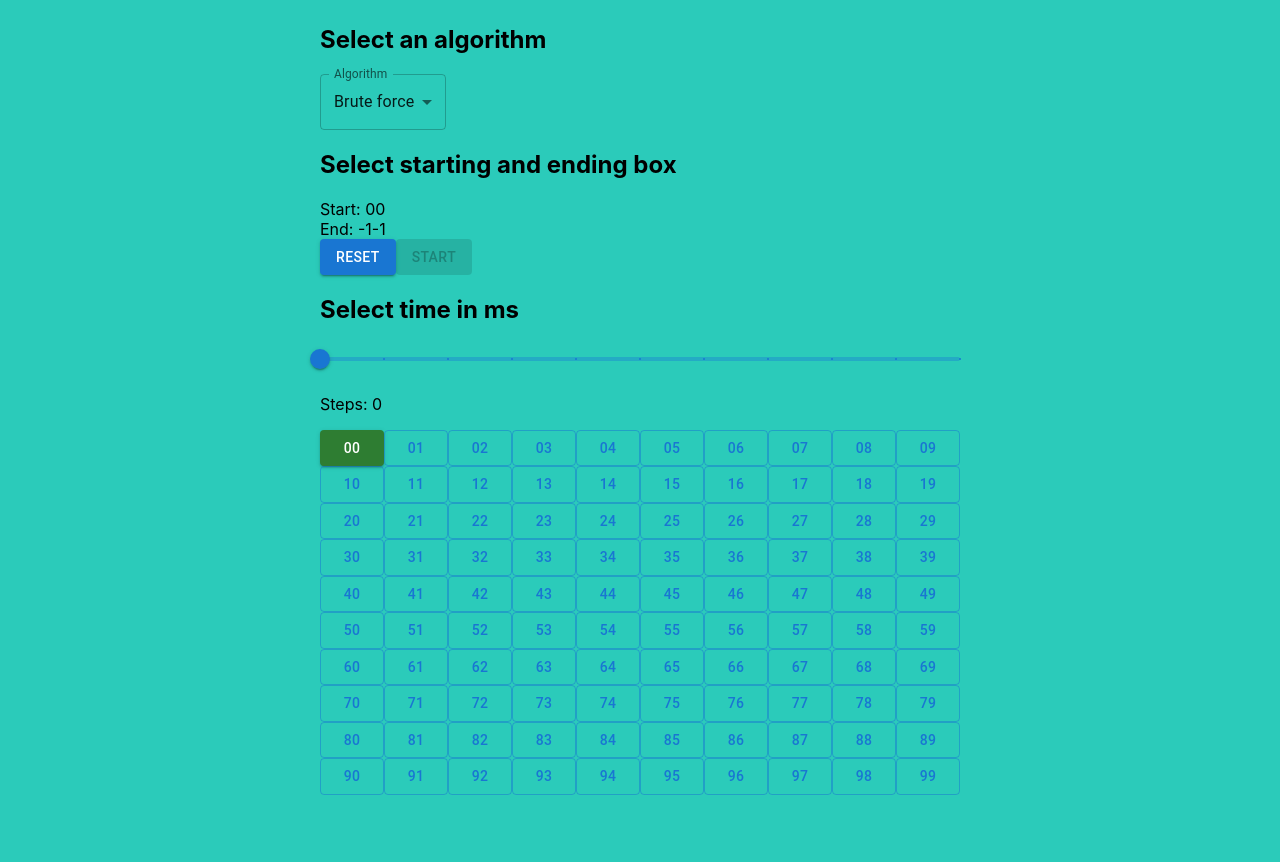
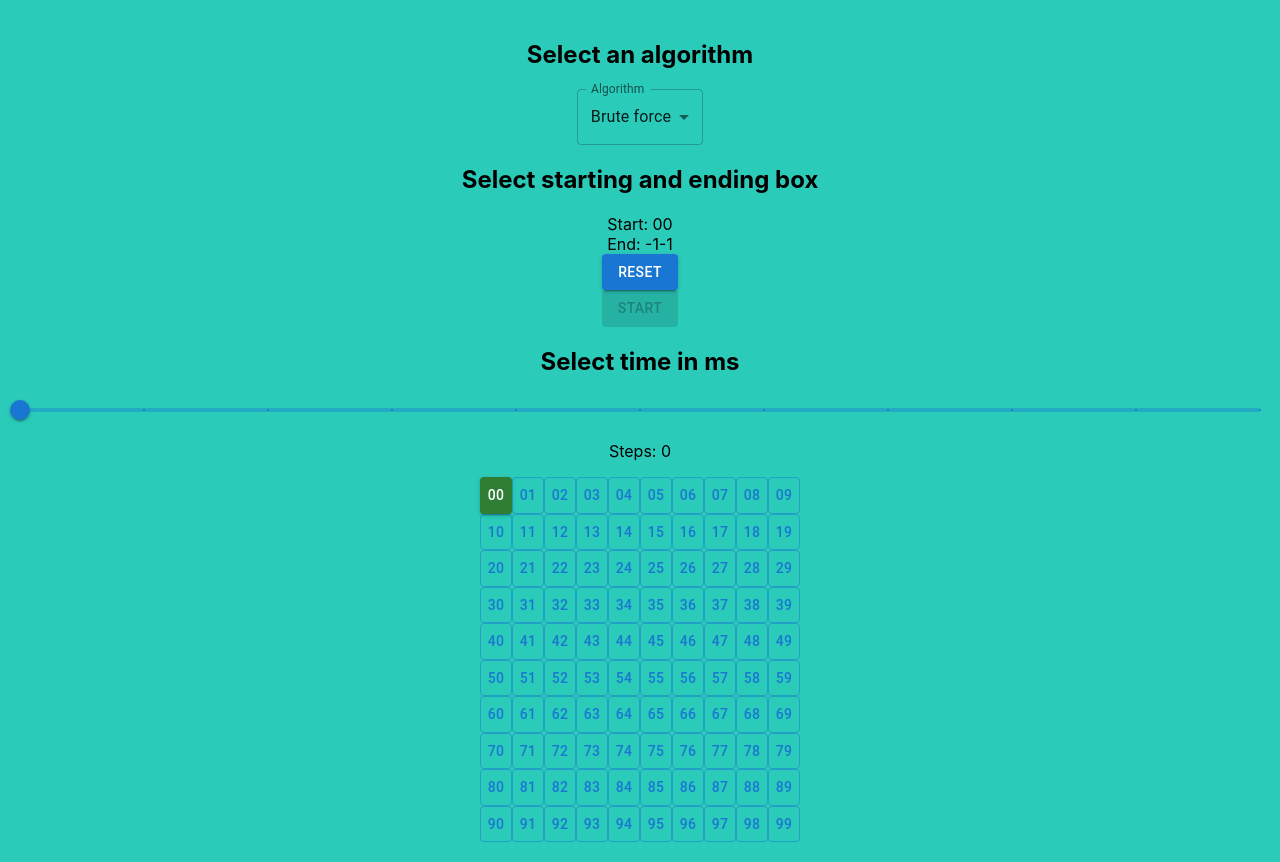
Before and after one commit to lopesamit/othello-hooks, a React (Create React App) app: page / in a window 1280 px wide. Both pictures are taken after a click on the button "00". Before the commit the page ends 800 px from the top, so only its background shows below. Built offline with nearby package versions, Linux system fonts and the light colour scheme.

Commit message:
update folder structure

```diff
--- a/src/App.css
+++ b/src/App.css
@@ -1,5 +1,15 @@
 .App {
   align-self: center;
+  display: flex;
+  flex-flow: column;
+  align-items: center;
+  justify-content: center;
+  padding: 20px;
+}
+
+.App .button {
+  min-width: 10px;
+  width: 10px;
 }
 
 .App-logo {
--- a/src/App.tsx
+++ b/src/App.tsx
@@ -1,5 +1,5 @@
 import './App.css';
-import { Board } from './Board';
+import { Board } from './components/Board';
 import React from 'react';
 
 function App() {
--- a/src/algorithms/bfs.tsx
+++ b/src/algorithms/bfs.tsx
@@ -1,4 +1,4 @@
-import { ROW, COL } from '../Board';
+import { ROW, COL } from '../components/Board';
 import { timer } from './bruteForce';
 
 const directions = [
--- a/src/algorithms/bruteForce.tsx
+++ b/src/algorithms/bruteForce.tsx
@@ -1,4 +1,4 @@
-import { ROW, COL } from '../Board';
+import { ROW, COL } from '../components/Board';
 
 export const timer = (ms: number) =>
   new Promise((res) => setTimeout(res, ms));
--- a/src/algorithms/dfs.tsx
+++ b/src/algorithms/dfs.tsx
@@ -1,4 +1,4 @@
-import { ROW, COL } from '../Board';
+import { ROW, COL } from '../components/Board';
 import { timer } from './bruteForce';
 
 const directions = [
--- a/src/Board.tsx
+++ b/src/components/Board.tsx
@@ -1,16 +1,10 @@
 import React, { useState, useEffect } from 'react';
-import {
-  Button,
-  Slider,
-  Select,
-  MenuItem,
-  TextField,
-} from '@mui/material';
-import { bruteForce } from './algorithms/bruteForce';
-import { traversalDFS } from './algorithms/dfs';
-import { traversalBFS } from './algorithms/bfs';
-
-type BtnColor =
+import { Button, Slider, MenuItem, TextField } from '@mui/material';
+import { bruteForce } from '../algorithms/bruteForce';
+import { traversalDFS } from '../algorithms/dfs';
+import { traversalBFS } from '../algorithms/bfs';
+import { makeButton } from './Button';
+export type BtnColor =
   | 'inherit'
   | 'primary'
   | 'secondary'
@@ -24,44 +18,16 @@ export const ROW = 10;
 export const COL = 10;
 
 export const Board = () => {
-  const makeButton = (
-    i: number,
-    j: number,
-    variant: 'text' | 'outlined' | 'contained' | undefined,
-    color?: BtnColor,
-  ) => {
-    if (color) {
-      return (
-        <Button
-          key={j}
-          color={color as any}
-          variant="contained"
-          onClick={() => setCoordinates([i, j])}
-        >
-          {i}
-          {j}
-        </Button>
-      );
-    }
-    return (
-      <Button
-        variant={variant}
-        key={j}
-        onClick={() => setCoordinates([i, j])}
-      >
-        {i}
-        {j}
-      </Button>
-    );
-  };
-
+  const [coordinates, setCoordinates] = useState([-1, -1]);
   const freshBoard = () => {
     const board2d = new Array(ROW)
       .fill(0)
       .map((a, i) =>
         new Array(COL)
           .fill(0)
-          .map((b, j) => makeButton(i, j, 'outlined')),
+          .map((b, j) =>
+            makeButton(i, j, 'outlined', setCoordinates),
+          ),
       );
     return board2d;
   };
@@ -71,24 +37,41 @@ export const Board = () => {
   const [board, setBoardState] = useState(board2d);
   const [startPt, setStart] = useState([-1, -1]);
   const [endPt, setEnd] = useState([-1, -1]);
-  const [coordinates, setCoordinates] = useState([-1, -1]);
   const [isReset, setReset] = useState(false);
   const [algorithm, setAlgorithm] = useState('brute');
   const [sliderValue, setSliderValue] = useState(0);
   let [steps, setSteps] = useState(0);
 
   function setBoard(i: number, j: number, color?: BtnColor) {
-    board[i][j] = makeButton(i, j, 'contained');
+    board[i][j] = makeButton(i, j, 'contained', setCoordinates);
     setBoardState([...board]);
     console.log(startPt);
 
     if (startPt[0] === -1) {
       setStart([i, j]);
-      board[i][j] = makeButton(i, j, 'contained', 'success');
+      board[i][j] = makeButton(
+        i,
+        j,
+        'contained',
+        setCoordinates,
+        'success',
+      );
       setBoardState([...board]);
     } else if (endPt[0] === -1) {
       setEnd([i, j]);
-      board[i][j] = makeButton(i, j, 'contained', 'success');
+      let [startI, startJ] = startPt;
+      if (i <= startI) {
+        setStart([i, j]);
+        setEnd([startI, startJ]);
+      }
+
+      board[i][j] = makeButton(
+        i,
+        j,
+        'contained',
+        setCoordinates,
+        'success',
+      );
       setBoardState([...board]);
     }
     setSteps(steps++);
--- /dev/null
+++ b/src/components/Button.tsx
@@ -0,0 +1,37 @@
+import React from 'react';
+import { Button } from '@mui/material';
+import { BtnColor } from './Board';
+
+export const makeButton = (
+  i: number,
+  j: number,
+  variant: 'text' | 'outlined' | 'contained' | undefined,
+  setCoordinates: Function,
+  color?: BtnColor,
+) => {
+  if (color) {
+    return (
+      <Button
+        className="button"
+        key={j}
+        color={color as any}
+        variant="contained"
+        onClick={() => setCoordinates([i, j])}
+      >
+        {i}
+        {j}
+      </Button>
+    );
+  }
+  return (
+    <Button
+      className="button"
+      variant={variant}
+      key={j}
+      onClick={() => setCoordinates([i, j])}
+    >
+      {i}
+      {j}
+    </Button>
+  );
+};
--- a/src/index.css
+++ b/src/index.css
@@ -6,10 +6,6 @@ body {
   -webkit-font-smoothing: antialiased;
   -moz-osx-font-smoothing: grayscale;
   padding: 0;
-  display: flex;
-  flex-direction: column;
-  align-items: center;
-  justify-content: center;
   height: 100vh;
   background-color: #2bcbba;
 }
```
Also changed, not shown: src/types/types.tsx (added).
